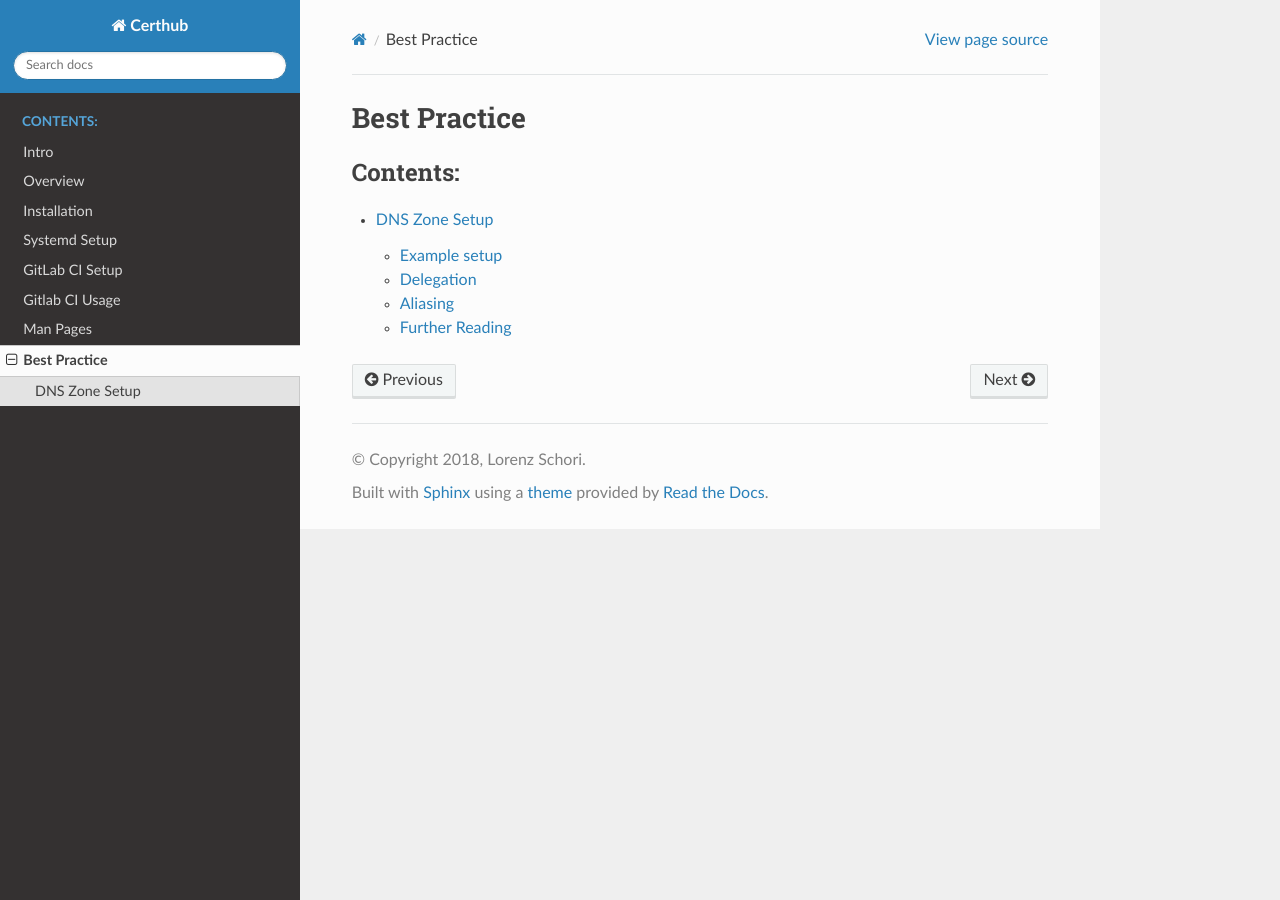
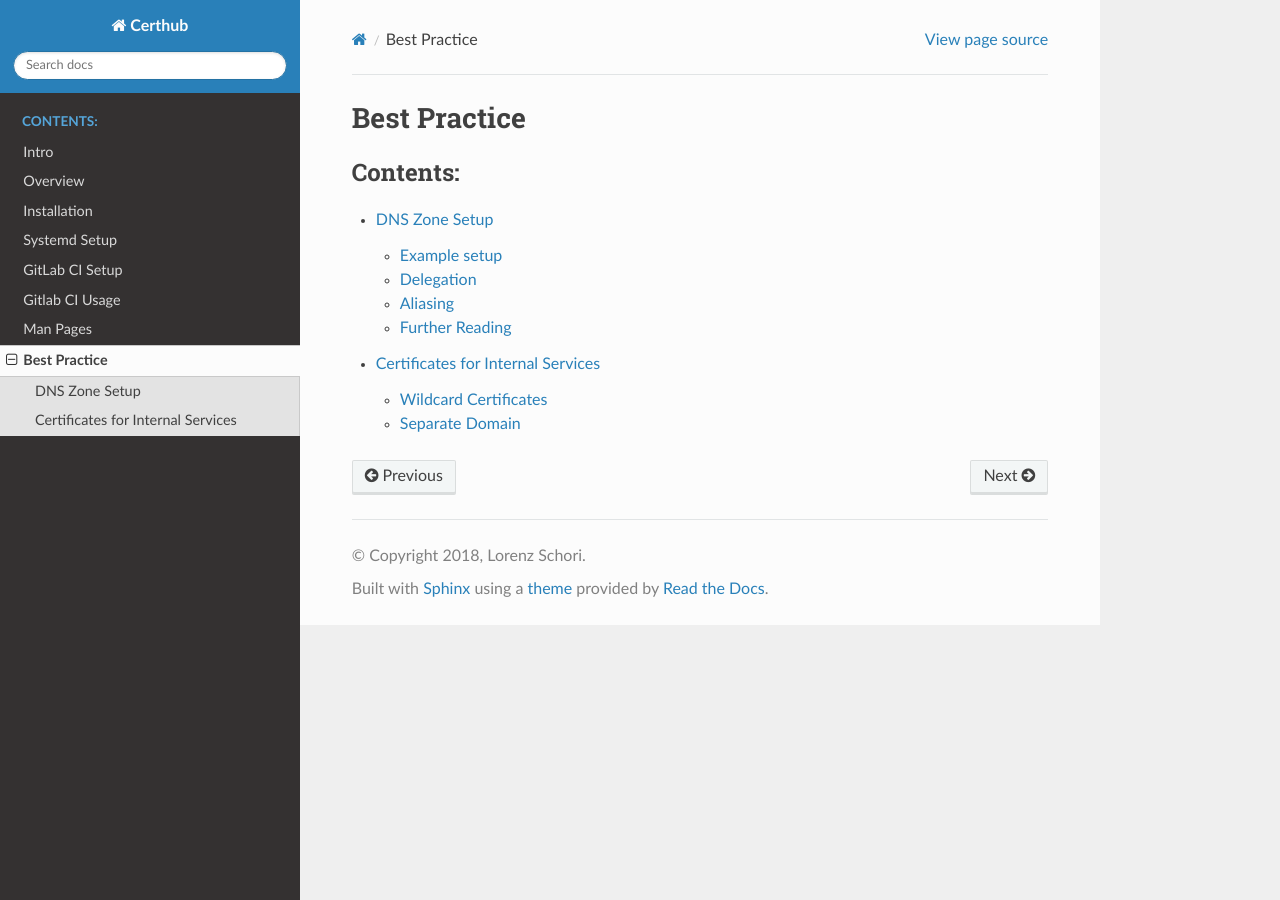
Before and after one commit to certhub/certhub, a Sphinx documentation site: the page built from doc/practice.rst, in a window 1280 px wide. Built offline with Sphinx 7.4.7 and the Read the Docs theme 2.0.0, drawn with Linux system fonts in a browser that asks for light colours; part of the change alters nothing that is shown.

Commit message:
chore(docs): Wildcard certificates for internal purposes

```diff
--- a/doc/practice.rst
+++ b/doc/practice.rst
@@ -6,3 +6,4 @@ Best Practice
    :caption: Contents:
 
    practice/dns
+   practice/internal
--- /dev/null
+++ b/doc/practice/internal.rst
@@ -0,0 +1,41 @@
+Certificates for Internal Services
+==================================
+
+For some sites it is desirable that they do not leak into the surface web.
+E.g., staging servers for client projects or internal applications, devices and
+appliances. All certificates which are issued by Let's Encrypt are recorded in
+the `Certificate Transparency <https://www.certificate-transparency.org/>`__
+Logs.
+
+CT Logs are a popular `reconnaissance tool <https://medium.com/@yassineaboukir/automated-monitoring-of-subdomains-for-fun-and-profit-release-of-sublert-634cfc5d7708>`__
+among security analysts, since they can be parsed easily with automated tools
+on large scale.
+
+In order to prevent leaking information via CT Logs, the following measures are
+appropriate: Use wildcard certificates and a separate domain.
+
+
+Wildcard Certificates
+---------------------
+
+Wildcard certificates can be issued for exactly one level of subdomains. E.g.,
+a certificate containing the SAN ``*.example.com`` is valid for
+``my-crm.example.com`` but neither for ``example.com`` nor for
+``crm.apps.example.com``.
+
+Thus it is recommended to plan with a flat subdomain structure, especially if
+subdomains are to be generated in an automated way.
+
+Note that there is no need to reuse one pair of key/certificate for all
+services. It is completely possible to issue and deploy distinct certificates
+for the same wildcard domain to different hosts, as long as the
+`rate limits <https://letsencrypt.org/docs/rate-limits/>`__ are adhered to.
+
+
+Separate Domain
+---------------
+
+Instead of using the main domain which is known to the general public, a
+dedicated domain can be registered and used for internal purposes. This also
+simplifies setup of DNS ``CAA`` records. E.g., the ``CAA`` on a dedicated
+domain can be restricted to wildcard certificates only.
```
